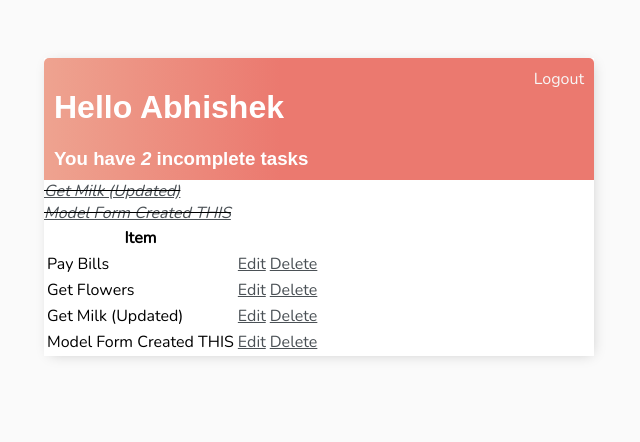
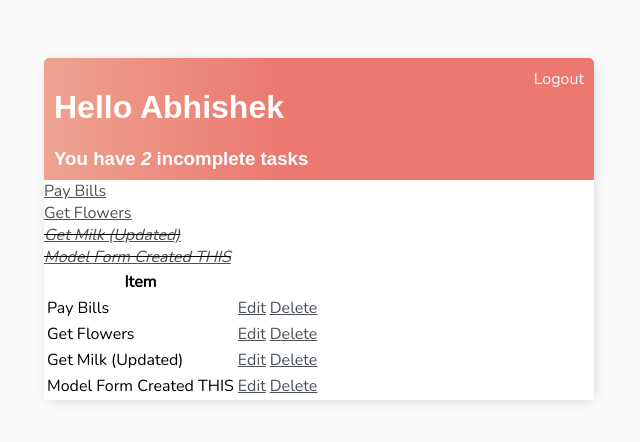
Before and after one commit to abhishekgupta3247/ToDo_List_App_Django, a Django app: page / in a window 1280 px wide. Shown: the top 442 px of the page, without its empty margins (321-961 px from the left). Run offline with Django 4.2, Linux system fonts and the light colour scheme; a user stored in the database is signed in; data comes from the database, SQL or seed files in the repository.

Commit message:
with crossed tasks also shows incompleted tasks

```diff
--- a/base/templates/base/task_list.html
+++ b/base/templates/base/task_list.html
@@ -40,6 +40,12 @@
             <div class="task-complete-icon"></div>
             <i><s><a href="{% url 'task-update' task.id %}">{{task}}</a></s></i>
         </div>
+
+        {% else %}
+        <div class="task-title">
+            <div class="task-incomplete-icon"></div>
+            <a href="{% url 'task-update' task.id %}">{{task}}</a>
+        </div>
         {% endif %}
     </div>
 
```
